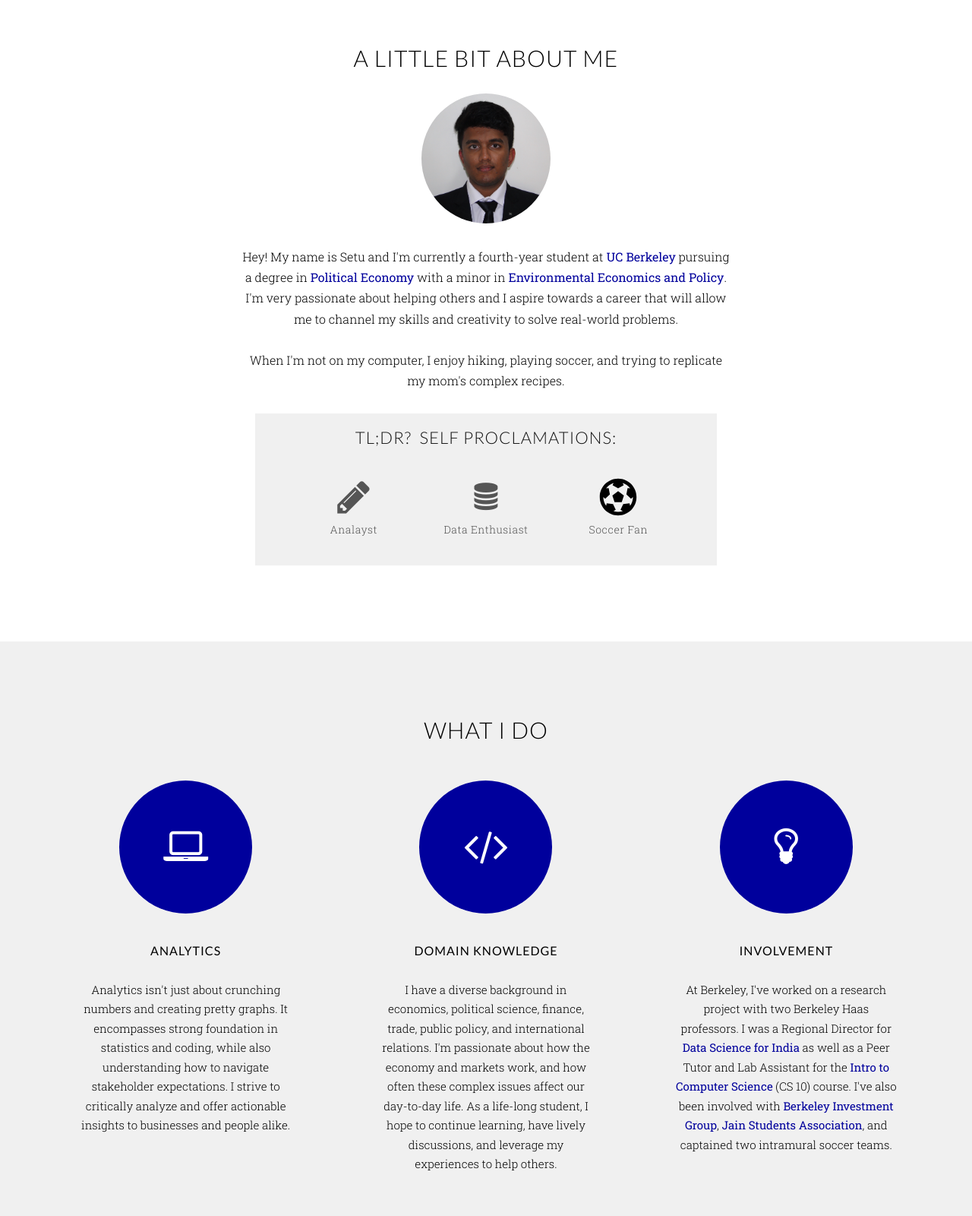
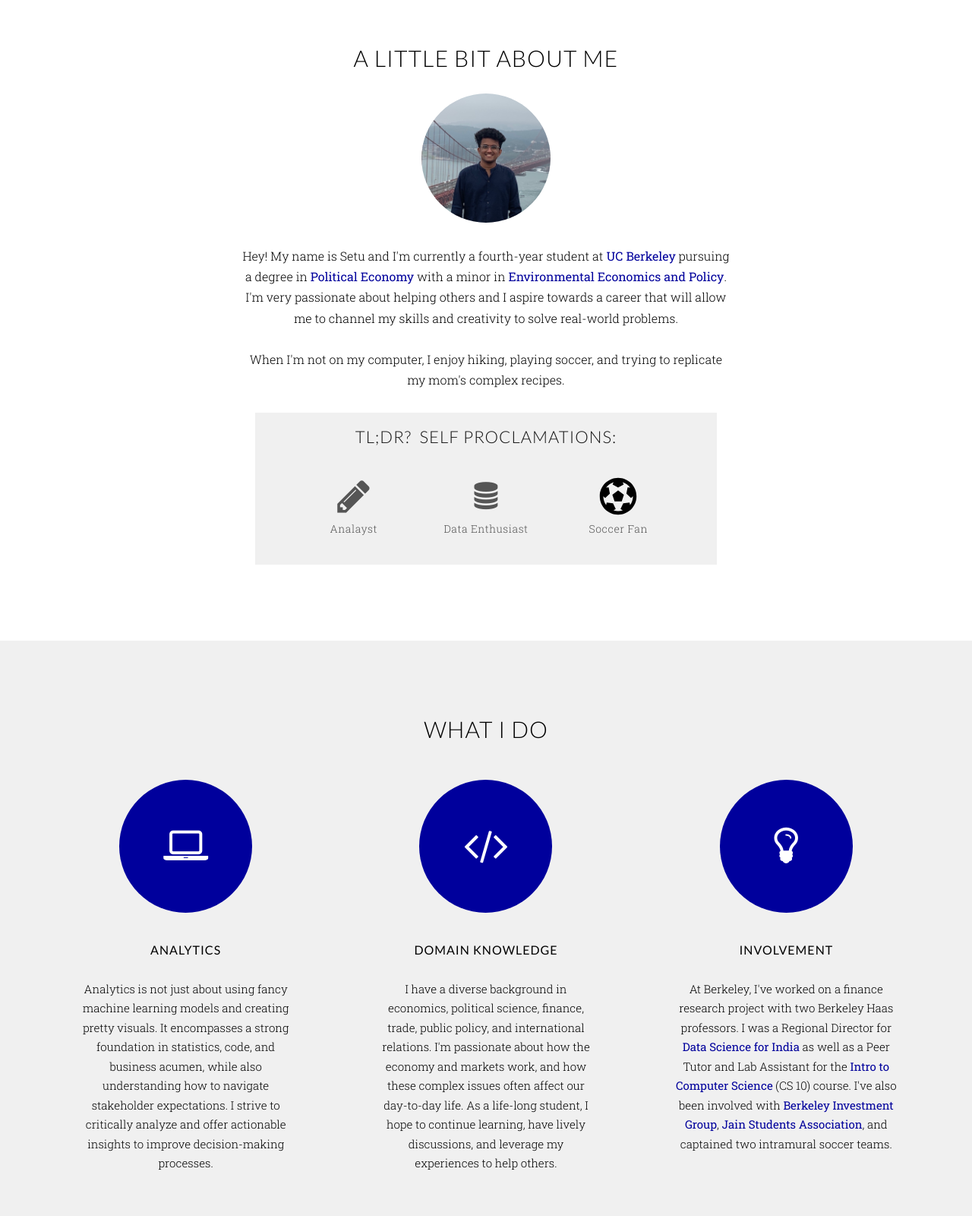
Before and after one commit to setu-shah/Personal-Website, a plain HTML site: page index.html in a window 1280 px wide. Shown: the part 780-2380 px from the top of the page at 76% size. Drawn offline with nearby package versions, Linux system fonts and the light colour scheme.

Commit message:
pic and vba change, touch up

```diff
--- a/index.html
+++ b/index.html
@@ -59,7 +59,7 @@
         <section id="intro" class="intro text-center">
             <div class="overlay">
                 <div class="intro-content">
-                    <h1 class="animated fadeInDown delay-05s capitalize">Hi, I'm Setu
+                    <h1 class="animated fadeInDown delay-05s uppercase">Hi, I'm Setu
                     </h1>
                     <p class="subtitle animated fadeInUp delay-05s">Political Economy Nerd &amp; Data Enthusiast</p>
                     <a class="fa fa-angle-down page-scroll" href="#about"></a>
@@ -73,7 +73,7 @@
                     <div class="row">
                         <div class="col-md-8 col-md-offset-2 wp1">
                             <h2>A Little Bit About Me</h2>
-                            <img src="img/mainphoto.JPG" id="prof-pic" />
+                            <img src="img/main-pic.JPG" id="prof-pic" />
                             <p>
                                 Hey! My name is Setu and I'm currently a fourth-year student at
                                 <a href="http://www.berkeley.edu/" target="_blank">UC Berkeley</a> pursuing a degree in <a href="https://politicaleconomy.berkeley.edu/" target="_blank">Political Economy</a> with a minor in <a href="https://nature.berkeley.edu/advising/majors/environmental-economics-and-policy" target="_blank">Environmental Economics and Policy</a>. I'm very passionate about helping others and I aspire towards a career that will allow me to channel my skills and creativity to solve real-world problems.
@@ -114,18 +114,18 @@
                         <div class="col-md-4 wp2">
                             <div class="icon"><i class="fa fa-laptop"></i></div>
                             <h3>Analytics</h3>
-                            <p>Analytics isn't just about crunching numbers and creating pretty graphs. It encompasses strong foundation in statistics and coding, while also understanding how to navigate stakeholder expectations. I strive to critically analyze and offer actionable insights to businesses and people alike.
+                            <p>Analytics is not just about using fancy machine learning models and creating pretty visuals. It encompasses a strong foundation in statistics, code, and business acumen, while also understanding how to navigate stakeholder expectations. I strive to critically analyze and offer actionable insights to improve decision-making processes.
                             </p>
                         </div>
                         <div class="col-md-4 wp2 delay-025s">
                             <div class="icon"><i class="fa fa-code"></i></div>
                             <h3>Domain Knowledge</h3>
-                            <p>I have a diverse background in economics, political science, finance, trade, public policy, and international relations. I'm passionate about how the economy and markets work, and how often these complex issues affect our day-to-day life. As a life-long student, I hope to continue learning, have lively discussions, and leverage my experiences to help others.</p>
+                            <p>I have a diverse background in economics, political science, finance, trade, public policy, and international relations. I'm passionate about how the economy and markets work, and how these complex issues often affect our day-to-day life. As a life-long student, I hope to continue learning, have lively discussions, and leverage my experiences to help others.</p>
                         </div>
                         <div class="col-md-4 wp2 delay-05s">
                             <div class="icon"><i class="fa fa-lightbulb-o"></i></div>
                             <h3>Involvement</h3>
-                            <p>At Berkeley, I've worked on a research project with two Berkeley Haas professors. I was a Regional Director for <a href="https://www.facebook.com/datascienceforindia/" target="_blank">Data Science for India</a> as well as a Peer Tutor and Lab Assistant for the <a href="https://cs10.org/" target="_blank">Intro to Computer Science</a> (CS 10) course. I've also been involved with <a href="https://www.berkeleyinvestment.group/" target="_blank">Berkeley Investment Group</a>, <a href="https://www.facebook.com/ucbjsa/" target="_blank">Jain Students Association</a>, and captained two intramural soccer teams.</p>
+                            <p>At Berkeley, I've worked on a finance research project with two Berkeley Haas professors. I was a Regional Director for <a href="https://www.facebook.com/datascienceforindia/" target="_blank">Data Science for India</a> as well as a Peer Tutor and Lab Assistant for the <a href="https://cs10.org/" target="_blank">Intro to Computer Science</a> (CS 10) course. I've also been involved with <a href="https://www.berkeleyinvestment.group/" target="_blank">Berkeley Investment Group</a>, <a href="https://www.facebook.com/ucbjsa/" target="_blank">Jain Students Association</a>, and captained two intramural soccer teams.</p>
                         </div>
                     </div>
                 </div>
@@ -180,7 +180,7 @@
                                 <div class="col-xs-3 col-sm-4 col-md-4 skill-icon"><img class="img-responsive" src="img/skills/github.png"></div>
                                 <div class="col-xs-3 col-sm-4 col-md-4 skill-icon"><img class="img-responsive" src="img/skills/excel.jpeg" id="foundation"></div>
                                 <div class="col-xs-3 col-sm-4 col-md-4 skill-icon"><img class="img-responsive" src="img/skills/powerpoint.png"></div>
-                                <div class="col-xs-3 col-sm-4 col-md-4 skill-icon"><img class="img-responsive" src="img/skills/excelvba.png" id="bootstrap"></div>
+                                <div class="col-xs-3 col-sm-4 col-md-4 skill-icon"><img class="img-responsive" src="img/skills/google-analytics.png" id="bootstrap"></div>
                             </div>
                         </div>
                         <div class="col-xs-12 col-sm-offset-1 col-sm-4 col-md-offset-1 col-md-3 employment wp3">
```
Also changed, not shown: img/main-pic-2.JPG (added), img/main-pic-3.JPG (added), img/main-pic.JPG (added), img/skills/google-analytics.png (added).
